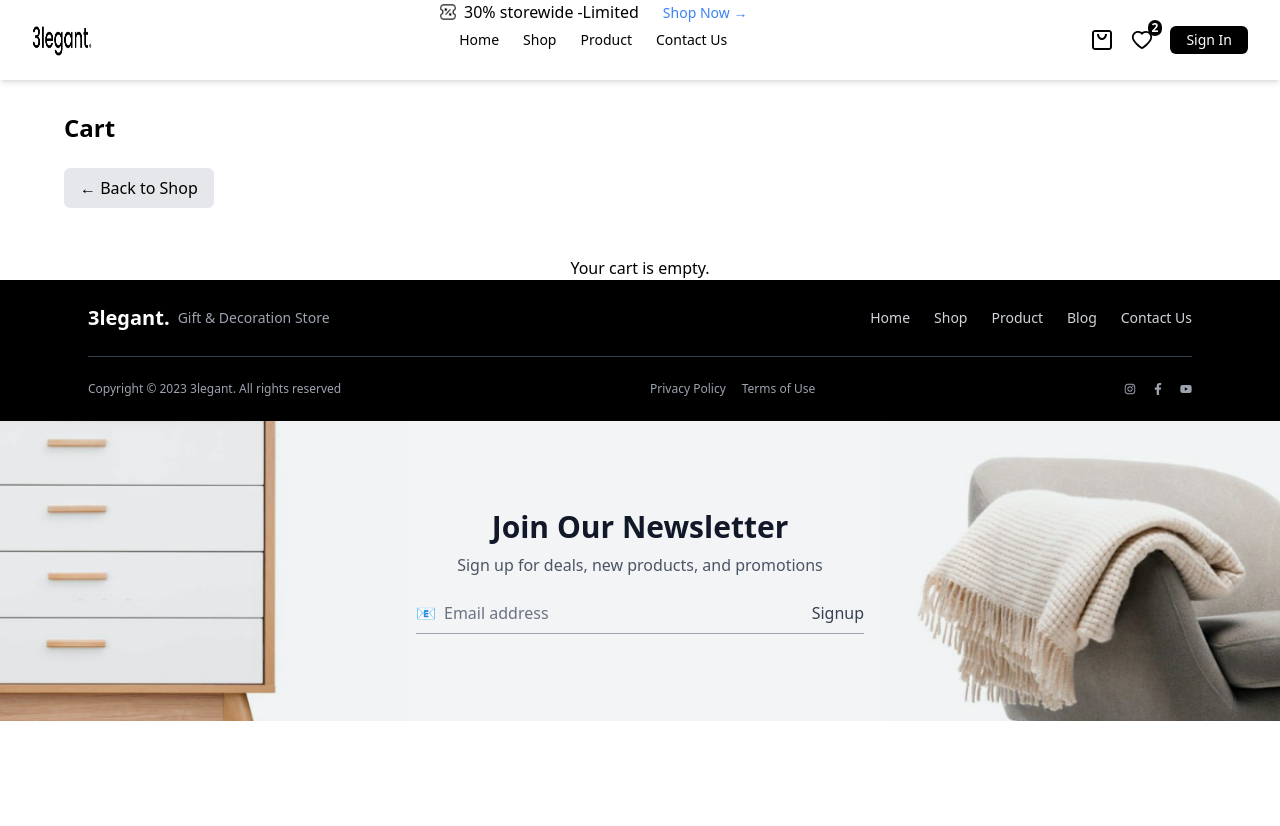
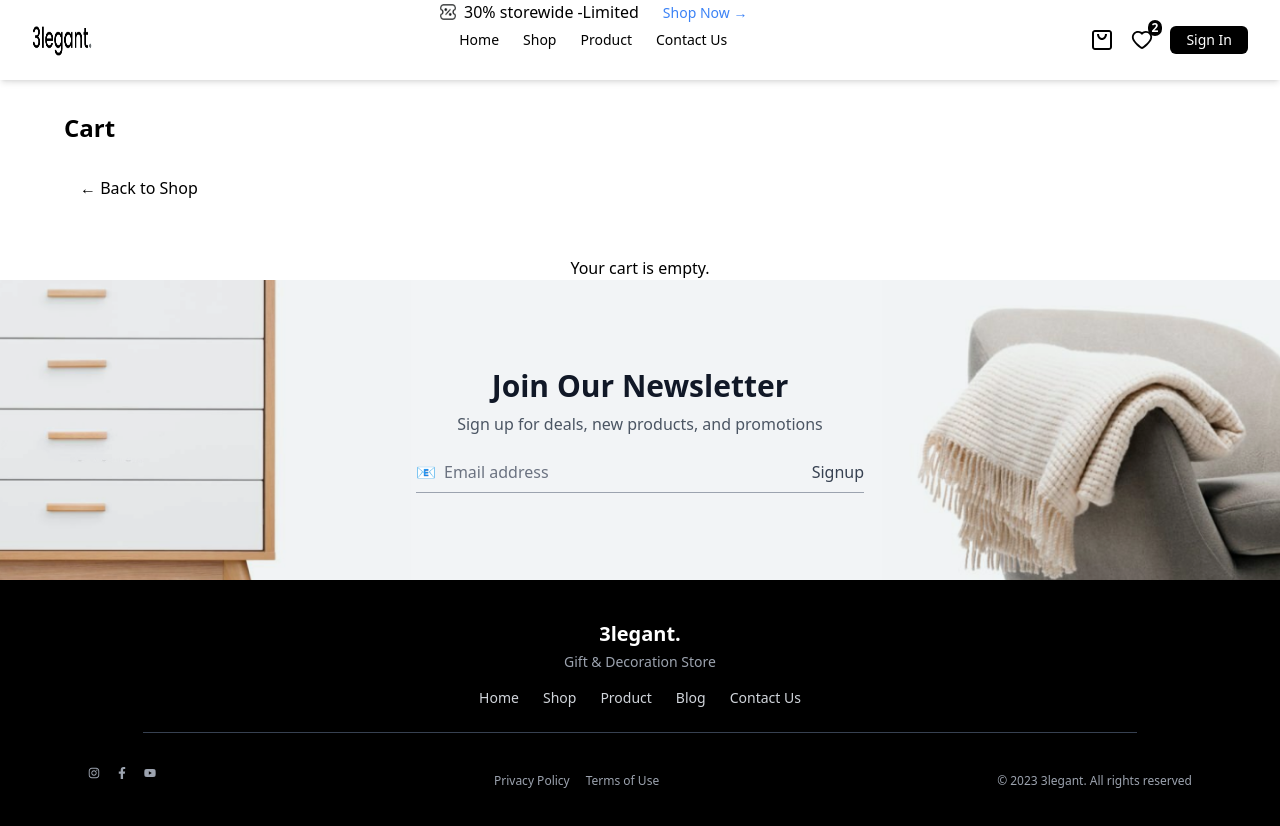
Before and after one commit to Alani158/e-commerce, a React (Create React App) app in the folder client/my-app-name/: page /cart in a window 1280 px wide. Shown: the top 826 px of the page. Before the commit the page ends 800 px from the top, so only its background shows below. Built offline with nearby package versions, Linux system fonts and the light colour scheme.

Commit message:
improve layout and styling in Cart, Navbar, and Newsletter components

```diff
--- a/client/my-app-name/src/components/Cart.jsx
+++ b/client/my-app-name/src/components/Cart.jsx
@@ -59,7 +59,7 @@ const Cart = () => {
         {/* ✅ Back to Shop Button */}
         <button
           onClick={handleBackToShop}
-          className="bg-gray-200 text-black px-4 py-2 rounded-md mb-6 hover:bg-gray-300 transition"
+          className=" text-black px-4 py-2 rounded-md mb-6 transition"
         >
           ← Back to Shop
         </button>
@@ -141,7 +141,7 @@ const Cart = () => {
                     </div>
 
                     {/* ✅ Price (Above Remove Button on Mobile) */}
-                    <div className="text-right relative sm:top-0 -top-20">
+                    <div className="text-right relative sm:top-0  -top-20">
                       <p className="text-md font-semibold">${Number(item.price).toFixed(2)}</p>
                       <button
                         onClick={() => handleRemove(item.productId)}
@@ -166,7 +166,7 @@ const Cart = () => {
 
               {/* ✅ Shipping Options */}
               <div className="space-y-3">
-                <label className="flex items-center space-x-2">
+              <label className="flex items-center space-x-2">
                   <input
                     type="radio"
                     name="shipping"
@@ -185,6 +185,16 @@ const Cart = () => {
                     onChange={() => setShipping(15)}
                   />
                   <span>Express Shipping (+$15.00)</span>
+                </label>
+                <label className="flex items-center space-x-2">
+                  <input
+                    type="radio"
+                    name="shipping"
+                    value="21"
+                    checked={shipping === 21}
+                    onChange={() => setShipping(21)}
+                  />
+                  <span>Pick Up ($21.00)</span>
                 </label>
               </div>
 
@@ -211,8 +221,9 @@ const Cart = () => {
         )}
       </div>
 
-      <Footer />
+
       <Newsletter/>
+      <Footer/>
     </div>
   );
 };
--- a/client/my-app-name/src/components/Footer.jsx
+++ b/client/my-app-name/src/components/Footer.jsx
@@ -3,68 +3,56 @@ import { FaInstagram, FaFacebookF, FaYoutube } from "react-icons/fa";
 
 const Footer = () => {
   return (
-    <footer className="bg-black text-white py-6">
+    <footer className="bg-black text-white py-10">
       <div className="max-w-6xl mx-auto px-6">
-        {/* Top Section */}
-        <div className="flex flex-col md:flex-row items-center md:justify-between text-center md:text-left">
-          {/* Logo & Tagline */}
-          <div className="flex items-center space-x-2">
-            <h1 className="text-xl font-semibold">3legant.</h1>
-            <span className="text-gray-400 text-sm">
-              Gift & Decoration Store
-            </span>
+
+        {/* ✅ Logo & Store Info (Always Centered) */}
+        <div className="text-center">
+          <h1 className="text-xl font-semibold">3legant.</h1>
+          <p className="text-gray-400 text-sm mt-1">Gift & Decoration Store</p>
+        </div>
+
+        {/* ✅ Navigation Links (Vertical on Small Screens) */}
+        <nav className="mt-6 flex flex-col space-y-2 text-gray-300 text-sm text-center md:hidden">
+          <a href="/" className="hover:text-white">Home</a>
+          <a href="/" className="hover:text-white">Shop</a>
+          <a href="/" className="hover:text-white">Product</a>
+          <a href="/" className="hover:text-white">Blog</a>
+          <a href="/" className="hover:text-white">Contact Us</a>
+        </nav>
+
+        {/* ✅ Navigation Links (Horizontal on Large Screens) */}
+        <nav className="hidden md:flex justify-center space-x-6 text-gray-300 text-sm mt-4">
+          <a href="/" className="hover:text-white">Home</a>
+          <a href="/" className="hover:text-white">Shop</a>
+          <a href="/" className="hover:text-white">Product</a>
+          <a href="/" className="hover:text-white">Blog</a>
+          <a href="/" className="hover:text-white">Contact Us</a>
+        </nav>
+
+        {/* ✅ Divider */}
+        <hr className="border-gray-700 my-6 w-[90%] mx-auto" />
+
+        {/* ✅ Bottom Section */}
+        <div className="flex flex-col items-center space-y-4 md:flex-row md:justify-between text-gray-400 text-xs">
+
+          {/* ✅ Social Icons (Centered on Mobile) */}
+          <div className="flex space-x-4">
+            <a href="/" className="hover:text-white"><FaInstagram /></a>
+            <a href="/" className="hover:text-white"><FaFacebookF /></a>
+            <a href="/" className="hover:text-white"><FaYoutube /></a>
           </div>
 
-          {/* Navigation Links */}
-          <nav className="mt-4 md:mt-0 flex space-x-6 text-gray-300 text-sm">
-            <a href="/" className="hover:text-white">
-              Home
-            </a>
-            <a href="/" className="hover:text-white">
-              Shop
-            </a>
-            <a href="/" className="hover:text-white">
-              Product
-            </a>
-            <a href="/" className="hover:text-white">
-              Blog
-            </a>
-            <a href="/" className="hover:text-white">
-              Contact Us
-            </a>
-          </nav>
+          {/* ✅ Privacy & Terms */}
+          <div className="flex space-x-4">
+            <a href="/" className="hover:text-white">Privacy Policy</a>
+            <a href="/" className="hover:text-white">Terms of Use</a>
+          </div>
+
+          {/* ✅ Copyright */}
+          <p className="text-center md:text-left">© 2023 3legant. All rights reserved</p>
         </div>
 
-        {/* Divider Line */}
-        <hr className="border-gray-700 my-6" />
-
-        {/* Bottom Section */}
-        <div className="flex flex-col md:flex-row items-center justify-between text-gray-400 text-xs">
-          <p>Copyright © 2023 3legant. All rights reserved</p>
-
-          {/* Privacy & Terms */}
-          <div className="flex space-x-4 mt-2 md:mt-0">
-            <a href="/" className="hover:text-white">
-              Privacy Policy
-            </a>
-            <a href="/" className="hover:text-white">
-              Terms of Use
-            </a>
-          </div>
-
-          {/* Social Icons */}
-          <div className="flex space-x-4 mt-4 md:mt-0">
-            <a href="/" className="hover:text-white">
-              <FaInstagram />
-            </a>
-            <a href="/" className="hover:text-white">
-              <FaFacebookF />
-            </a>
-            <a href="/" className="hover:text-white">
-              <FaYoutube />
-            </a>
-          </div>
-        </div>
       </div>
     </footer>
   );
--- a/client/my-app-name/src/components/Navbar.jsx
+++ b/client/my-app-name/src/components/Navbar.jsx
@@ -138,19 +138,19 @@ function Navbar() {
             </button>
 
             {/* 🔹 Mobile Links */}
-            <nav className="flex flex-col space-y-4 mt-10">
-              <Link to="/" className="text-lg font-medium" onClick={() => setIsOpen(false)}>Home</Link>
-              <Link to="/shop" className="text-lg font-medium" onClick={() => setIsOpen(false)}>Shop</Link>
-              <Link to="/product" className="text-lg font-medium" onClick={() => setIsOpen(false)}>Product</Link>
-              <Link to="/contact" className="text-lg font-medium" onClick={() => setIsOpen(false)}>Contact Us</Link>
+            <nav className="flex flex-col relative sm:top-0 top-5   space-y-12  mt-10">
+              <Link to="/" className="sm:text-lg  text-4xl font-medium" onClick={() => setIsOpen(false)}>Home</Link>
+              <Link to="/shop" className="sm:text-lg text-4xl  font-medium" onClick={() => setIsOpen(false)}>Shop</Link>
+              <Link to="/product" className="sm:text-lg  text-4xl font-medium" onClick={() => setIsOpen(false)}>Product</Link>
+              <Link to="/contact" className="sm:text-lg  text-4xl font-medium" onClick={() => setIsOpen(false)}>Contact Us</Link>
 
               {/* 🔹 Cart & Wishlist */}
-              <div className="space-y-3">
-                <Link to="/cart" className="flex justify-between items-center text-lg" onClick={() => setIsOpen(false)}>
+              <div className="space-y-10 ">
+                <Link to="/cart" className="flex justify-between items-center  text-4xl  sm:text-lg" onClick={() => setIsOpen(false)}>
                   Cart
                   <span className="bg-black text-white text-xs rounded-full px-2">{cartCount}</span>
                 </Link>
-                <Link to="/wishlist" className="flex justify-between items-center text-lg" onClick={() => setIsOpen(false)}>
+                <Link to="/wishlist" className="flex justify-between items-center  text-4xl  sm:text-lg" onClick={() => setIsOpen(false)}>
                   Wishlist
                   <span className="bg-black text-white text-xs rounded-full px-2">2</span>
                 </Link>
@@ -165,14 +165,14 @@ function Navbar() {
                     setIsAuthenticated(false);
                     navigate("/signin");
                   }}
-                  className="w-full bg-black text-white py-2 rounded-md mt-4 text-lg"
+                  className="w-full bg-black text-white py-2 rounded-md mt-4 text-4xl sm:text-lg"
                 >
                   Sign Out
                 </button>
               ) : (
                 <Link
                   to="/signin"
-                  className="w-full text-center bg-black text-white py-2 rounded-md mt-4 text-lg"
+                  className="w-full text-center bg-black text-white py-2 rounded-md mt-4 text-4xl  sm:text-lg"
                   onClick={() => setIsOpen(false)}
                 >
                   Sign In
--- a/client/my-app-name/src/components/Newsletter.jsx
+++ b/client/my-app-name/src/components/Newsletter.jsx
@@ -1,16 +1,18 @@
 import React from "react";
 import newsletter from "../images/newsletter.png";
+
 function Newsletter() {
   return (
-    <div className="relative w-full h-[300px]">
+    <>
+      {/* ✅ Large Screen Version (with Image) */}
+      <div className="relative w-full h-[300px] hidden md:block">
         <img
           src={newsletter}
           alt="Newsletter Background"
-        className="w-full h-full "
+          className="w-full h-full object-cover"
         />
-      <div className="absolute inset-0  bg-opacity-80"></div>
         <div className="absolute inset-0 flex flex-col items-center justify-center px-4">
-        <h2 className="text-2xl md:text-3xl font-semibold text-gray-900 text-center">
+          <h2 className="text-3xl font-semibold text-gray-900 text-center">
             Join Our Newsletter
           </h2>
           <p className="text-gray-600 mt-2 text-center">
@@ -29,6 +31,28 @@ function Newsletter() {
           </div>
         </div>
       </div>
+
+      {/* ✅ Mobile Version (Text-Only) */}
+      <div className="bg-gray-100 py-10 px-4 w-full flex flex-col items-center block md:hidden">
+        <h2 className="text-xl font-semibold text-gray-900 text-center">
+          Join Our Newsletter
+        </h2>
+        <p className="text-gray-600 text-sm mt-1 text-center">
+          Sign up for deals, new products and promotions
+        </p>
+        <div className="flex items-center border-b border-gray-400 mt-4 w-full max-w-xs sm:max-w-md py-1 px-2">
+          <span className="text-gray-500 text-lg">📧</span>
+          <input
+            type="email"
+            placeholder="Email address"
+            className="flex-1 bg-transparent border-none focus:outline-none text-gray-800 placeholder-gray-500 px-2"
+          />
+          <button className="text-gray-700 font-medium hover:text-black transition">
+            Signup
+          </button>
+        </div>
+      </div>
+    </>
   );
 }
 
```
Lines whose indentation alone changed are shown as unchanged.
